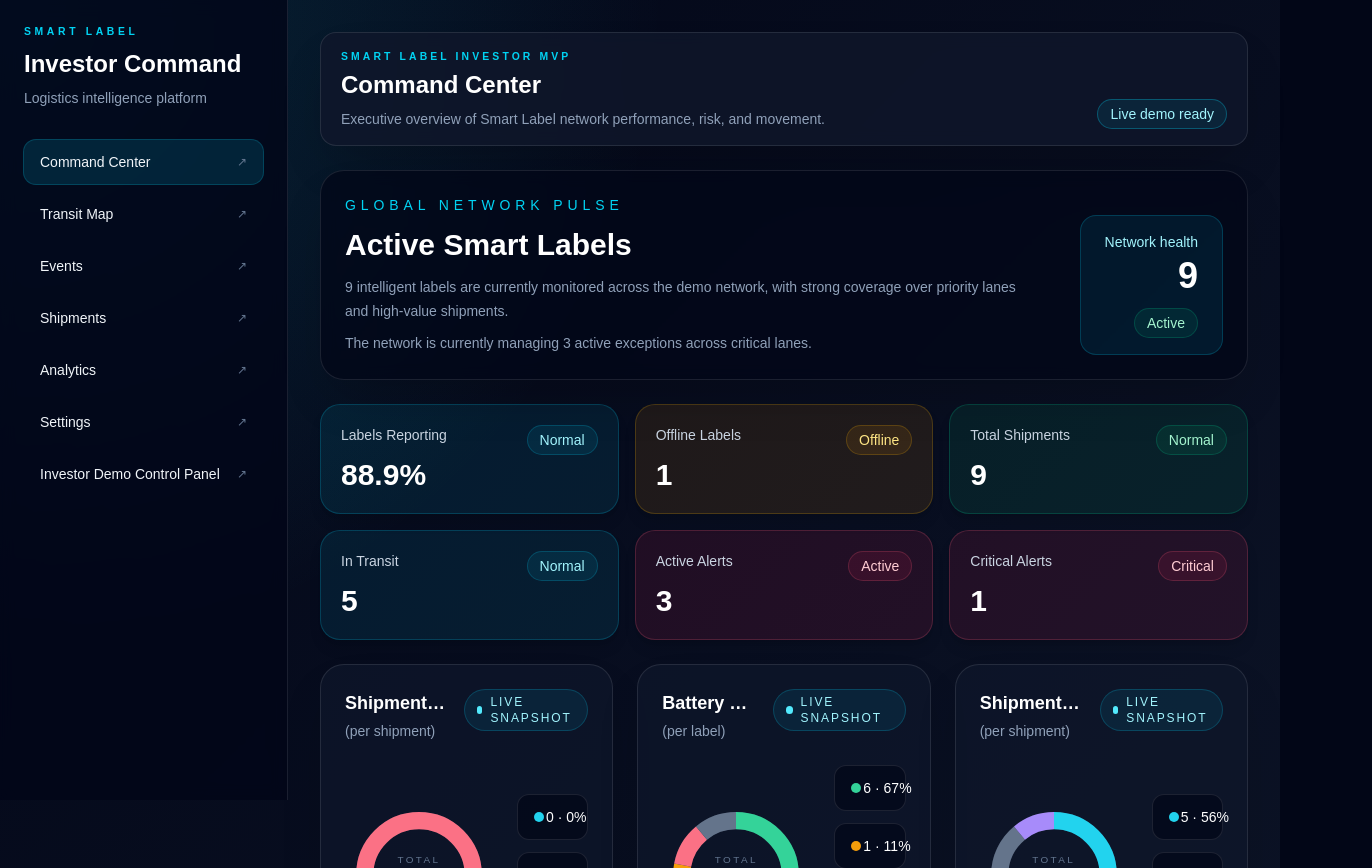
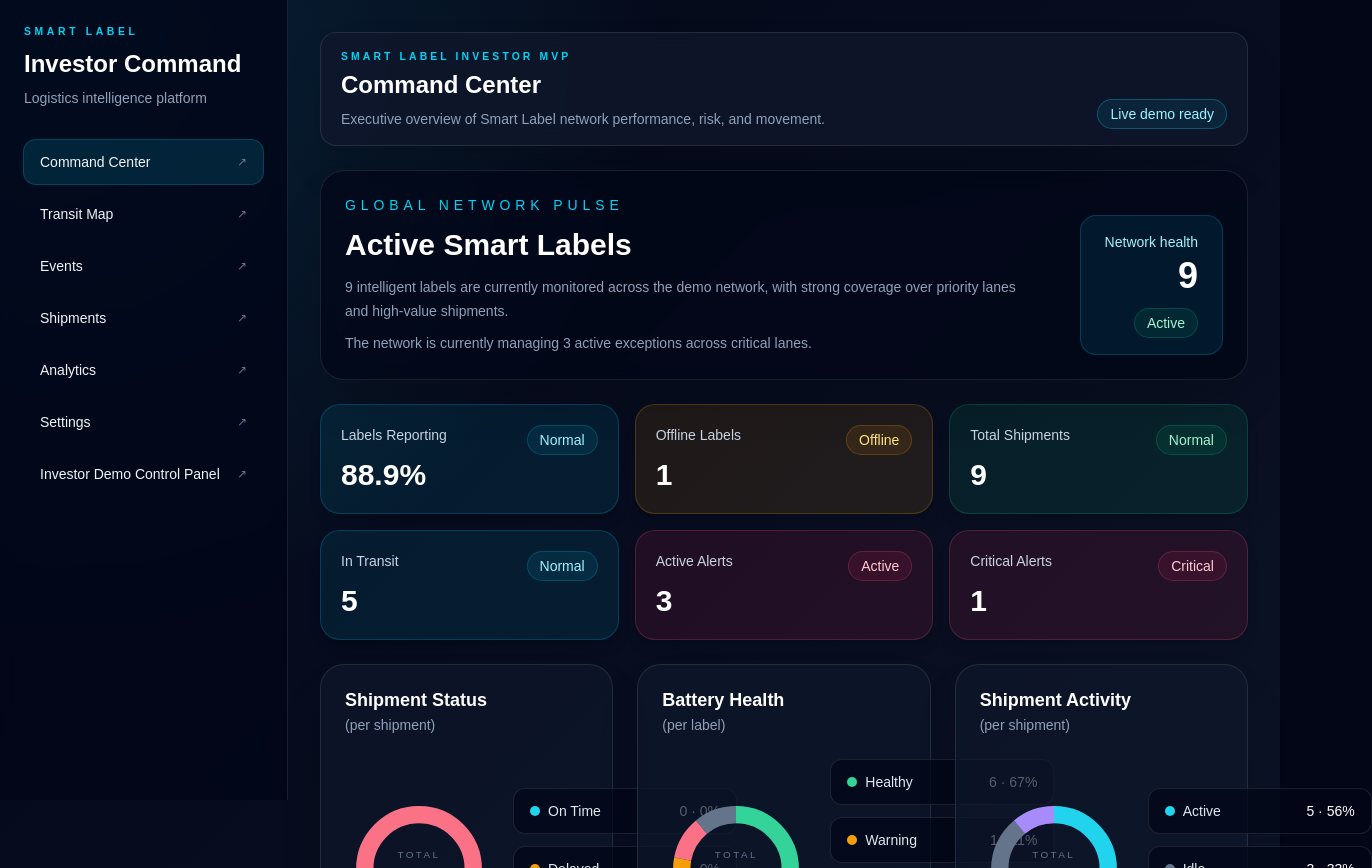
Before and after one commit to paulvevoda/smart-label-dashboard, a Next.js app: page / in a window 1280 px wide. Shown: the top 868 px of the page, 1372 px wide, since content can reach past the window. Built offline with nearby package versions, Linux system fonts and the light colour scheme.

Commit message:
Fix command center chart readability

```diff
--- a/components/DonutPlaceholder.tsx
+++ b/components/DonutPlaceholder.tsx
@@ -34,18 +34,12 @@ export default function DonutPlaceholder({ title, subtitle, items }: DonutPlaceh
 
   return (
     <div className="flex h-full flex-col rounded-3xl border border-white/10 bg-slate-900/70 p-6 shadow-2xl shadow-black/20 transition-colors hover:border-cyan-400/20">
-      <div className="flex items-start justify-between gap-4">
-        <div className="min-w-0">
-          <h3 className="truncate text-lg font-semibold text-white">{title}</h3>
-          <p className="mt-1 text-sm text-slate-400">{subtitle}</p>
-        </div>
-        <span className="inline-flex items-center gap-2 rounded-full border border-cyan-400/20 bg-cyan-500/10 px-3 py-1 text-xs font-medium uppercase tracking-[0.16em] text-cyan-200">
-          <span className="h-2 w-2 rounded-full bg-cyan-300" aria-hidden />
-          Live snapshot
-        </span>
+      <div>
+        <h3 className="text-lg font-semibold leading-tight text-white">{title}</h3>
+        <p className="mt-1 text-sm text-slate-400">{subtitle}</p>
       </div>
 
-      <div className="mt-6 grid flex-1 grid-cols-1 gap-6 lg:grid-cols-[9.25rem_minmax(0,1fr)] lg:items-center lg:gap-6">
+      <div className="mt-6 grid flex-1 grid-cols-1 gap-5 lg:grid-cols-[9.25rem_minmax(14rem,1fr)] lg:items-center lg:gap-5">
         <div className="mx-auto lg:mx-0">
           <div className="relative h-[8.75rem] w-[8.75rem] sm:h-[9.25rem] sm:w-[9.25rem]">
             <svg viewBox="0 0 120 120" className="h-full w-full -rotate-90" role="img" aria-label={`${title} distribution`}>
@@ -81,10 +75,10 @@ export default function DonutPlaceholder({ title, subtitle, items }: DonutPlaceh
           {items.map((item) => {
             const percentage = item.percentage ?? (total > 0 ? Math.round((item.value / total) * 100) : 0);
             return (
-              <div key={item.label} className="grid min-w-0 grid-cols-[minmax(0,1fr)_auto] items-center gap-3 rounded-xl border border-white/10 bg-slate-950/70 px-4 py-3 transition-colors hover:border-white/20">
-                <div className="flex min-w-0 items-center gap-2">
+              <div key={item.label} className="grid w-full min-w-[140px] grid-cols-[minmax(70px,1fr)_auto] items-center gap-3 rounded-xl border border-white/10 bg-slate-950/70 px-4 py-3 transition-colors hover:border-white/20">
+                <div className="flex items-center gap-2">
                   <span className="h-2.5 w-2.5 shrink-0 rounded-full" style={{ backgroundColor: item.color }} />
-                  <span className="truncate text-sm font-medium text-slate-200">{item.label}</span>
+                  <span className="text-sm font-medium text-slate-200">{item.label}</span>
                 </div>
                 <span className="shrink-0 whitespace-nowrap text-sm font-medium text-white tabular-nums">
                   {item.value.toLocaleString()} · {percentage}%
```
